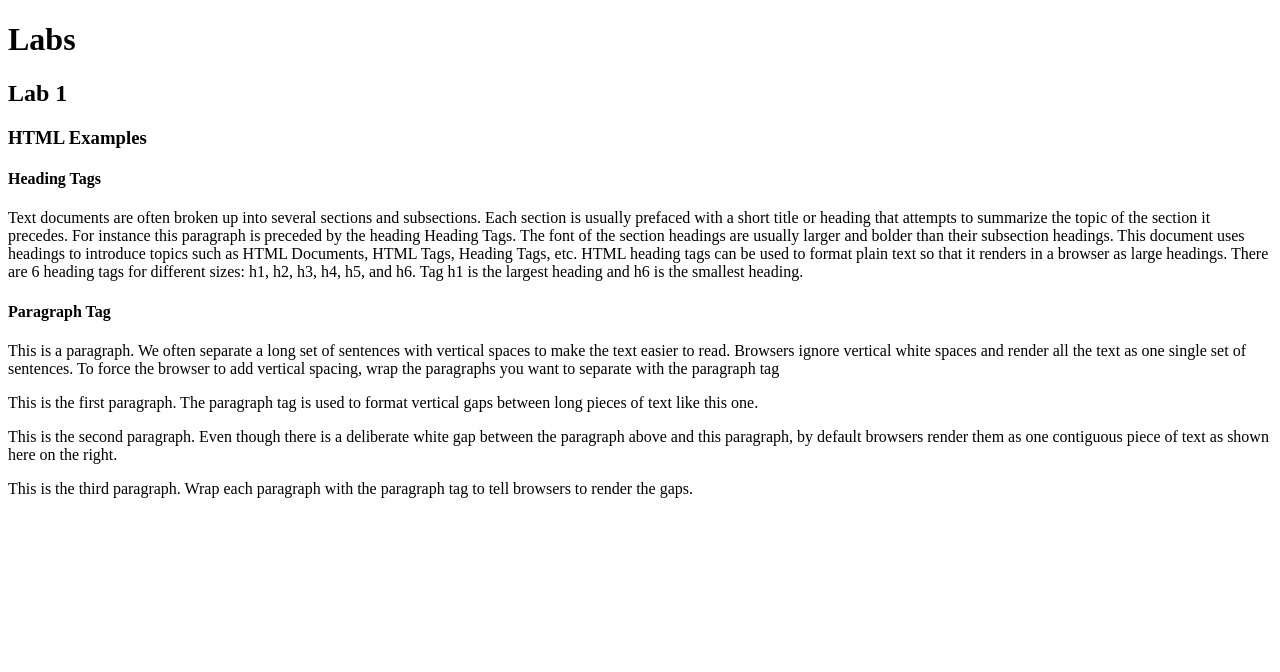
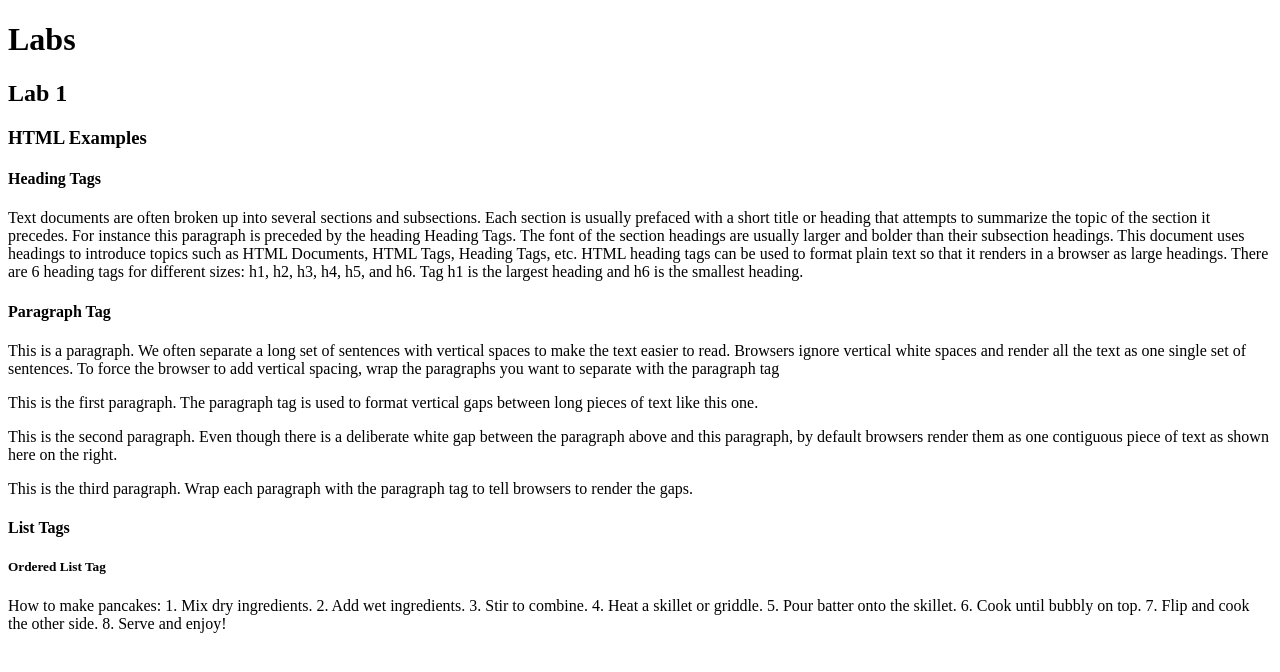
Before and after one commit to xilu56/kambaz-react-web-app-cs5610-sm25, a React app: page / in a window 1280 px wide. Shown: the top 672 px of the page. Built offline with nearby package versions, Linux system fonts and the light colour scheme; the HTML template or start-up script is replaced by a standard one.

Commit message:
Add ordered list example to Lab1 component for enhanced content demonstration

```diff
--- a/src/Labs/Lab1/index.tsx
+++ b/src/Labs/Lab1/index.tsx
@@ -27,6 +27,19 @@
 tag to tell browsers to render the gaps.
         </p>
       </div>
+      <div id="wd-lists">
+        <h4>List Tags</h4>
+        <h5>Ordered List Tag</h5>
+        How to make pancakes:
+        1. Mix dry ingredients.
+        2. Add wet ingredients.
+        3. Stir to combine.
+        4. Heat a skillet or griddle.
+        5. Pour batter onto the skillet.
+        6. Cook until bubbly on top.
+        7. Flip and cook the other side.
+        8. Serve and enjoy!
+      </div>
     </div>
 );
 }
```
